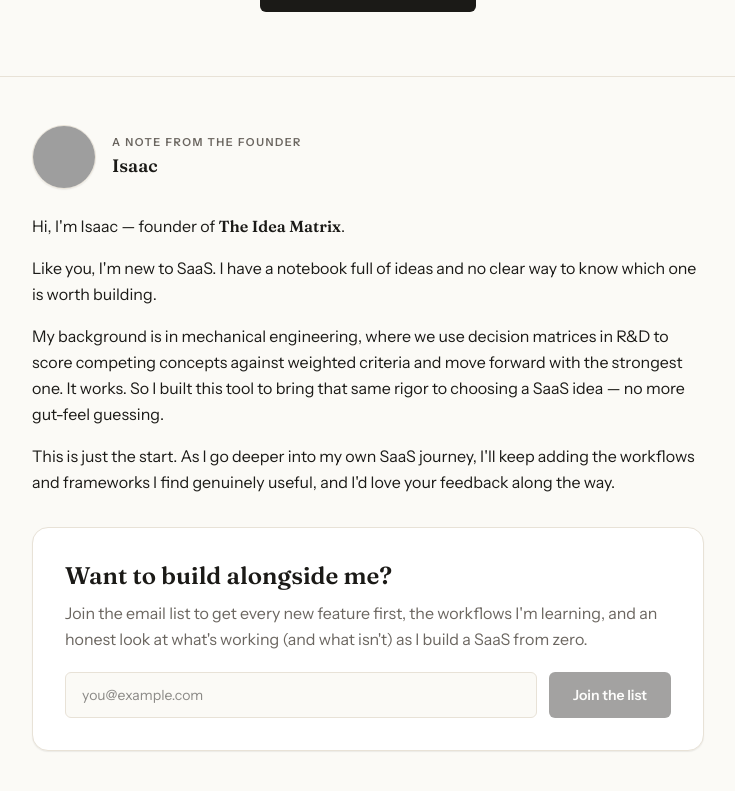
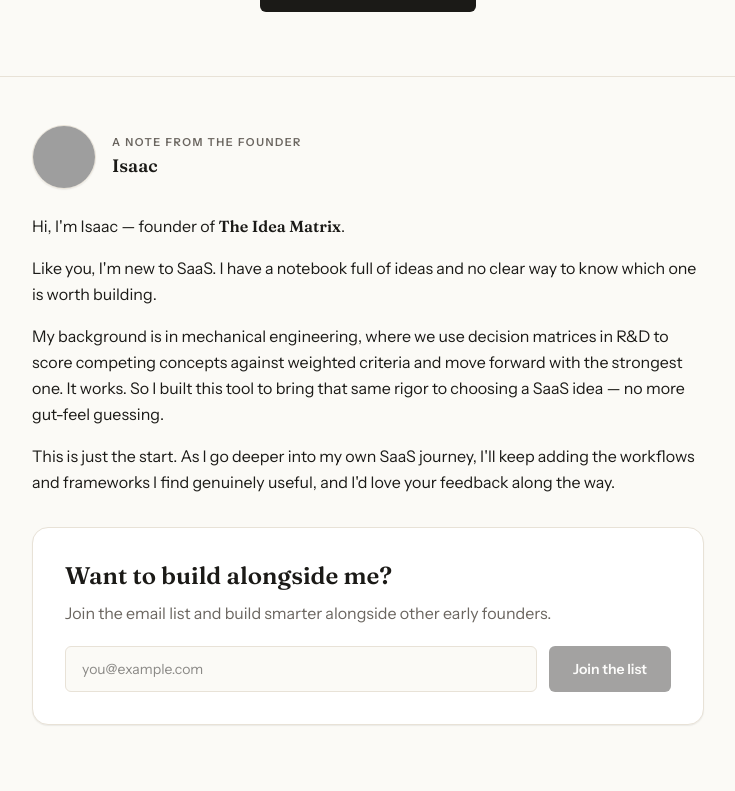
Before and after one commit to isaacvaughan21-cmyk/SaaSDM, a React (Vite) app: page / in a window 1280 px wide. Shown: the part 2297-3088 px from the top of the page, without its empty margins (272-1007 px from the left). After the commit the page ends 3062 px from the top, so only its background shows below. Built offline with nearby package versions, Linux system fonts and the light colour scheme; no server answers; grey boxes are pictures that could not be loaded.

Commit message:
Reword email signup CTA
Co-Authored-By: Claude Sonnet 4.6 <noreply@anthropic.com>

```diff
--- a/src/components/FounderNote.tsx
+++ b/src/components/FounderNote.tsx
@@ -76,8 +76,7 @@ export function FounderNote() {
         <div className="mt-8 rounded-2xl border border-line bg-surface shadow-card p-6 md:p-8">
           <h3 className="font-display text-2xl font-semibold text-ink">Want to build alongside me?</h3>
           <p className="mt-2 text-muted leading-relaxed">
-            Join the email list to get every new feature first, the workflows I'm learning, and an
-            honest look at what's working (and what isn't) as I build a SaaS from zero.
+            Join the email list and build smarter alongside other early founders.
           </p>
 
           {joined ? (
```
